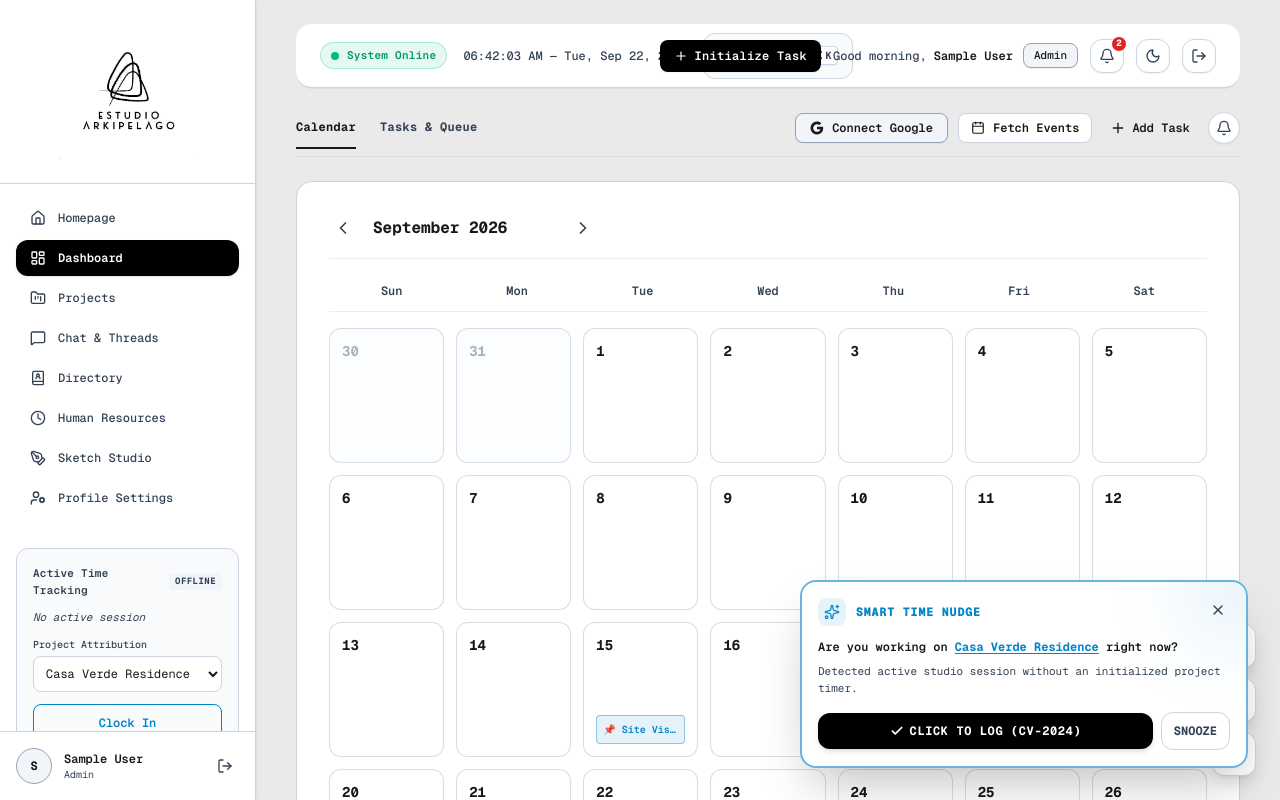
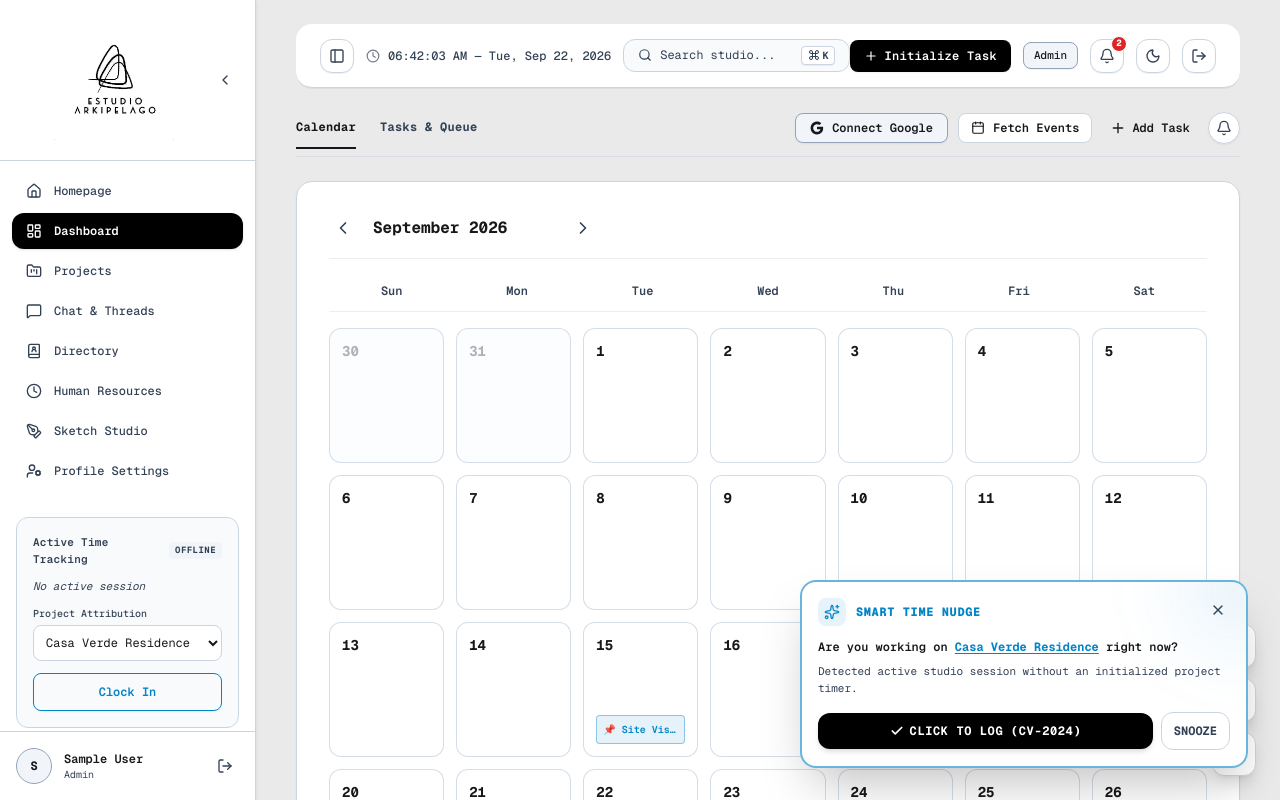
Before and after one commit to camown/estudio-arkipelago-v2, a Next.js app: page /calendar in a window 1280 px wide. Shown: the top 800 px of the page. Built offline with nearby package versions, Linux system fonts and the light colour scheme; sample sign-in values are in the browser's storage.

Commit message:
ui updates, collapsible sidebar, main logo

```diff
--- a/src/app/(studio)/layout.tsx
+++ b/src/app/(studio)/layout.tsx
@@ -6,9 +6,11 @@ import { Sidebar } from '@/components/layout/Sidebar';
 import { BottomNav } from '@/components/layout/BottomNav';
 import { TopBar } from '@/components/layout/TopBar';
 import { ThemeProvider } from '@/lib/themeContext';
+import { SidebarProvider, useSidebar } from '@/lib/sidebarContext';
 import { TimeTrackingNudge } from '@/components/common/TimeTrackingNudge';
 import { ErrorBoundary } from '@/components/common/ErrorBoundary';
 import { User } from '@/types';
+import { cn } from '@/lib/utils';
 
 function getInitialUser(): User | null {
   if (typeof window === 'undefined') return null;
@@ -25,8 +27,23 @@ export default function StudioLayout({
 }: {
   children: React.ReactNode;
 }) {
+  return (
+    <ThemeProvider>
+      <SidebarProvider>
+        <StudioLayoutContent>{children}</StudioLayoutContent>
+      </SidebarProvider>
+    </ThemeProvider>
+  );
+}
+
+function StudioLayoutContent({
+  children,
+}: {
+  children: React.ReactNode;
+}) {
   const router = useRouter();
   const [user] = useState<User | null>(getInitialUser);
+  const { isCollapsed } = useSidebar();
 
   useEffect(() => {
     if (!user) {
@@ -35,11 +52,15 @@ export default function StudioLayout({
   }, [user, router]);
 
   return (
-    <ThemeProvider>
     <ErrorBoundary>
       <div className="min-h-screen bg-bg-main text-text-main flex flex-col md:flex-row transition-colors">
         <Sidebar user={user} />
-          <main className="flex-1 ml-0 md:ml-64 pt-6 pb-24 md:pb-10 px-6 md:px-10 w-full max-w-none font-sans antialiased transition-colors relative">
+        <main
+          className={cn(
+            "flex-1 pt-6 pb-24 md:pb-10 px-4 sm:px-6 md:px-10 w-full max-w-none font-sans antialiased transition-all duration-300 ease-in-out relative",
+            isCollapsed ? "ml-0 md:ml-20" : "ml-0 md:ml-64"
+          )}
+        >
           <TopBar user={user} />
           <ErrorBoundary>{children}</ErrorBoundary>
           <TimeTrackingNudge />
@@ -48,6 +69,5 @@ export default function StudioLayout({
         <BottomNav />
       </div>
     </ErrorBoundary>
-    </ThemeProvider>
   );
 }
--- a/src/components/layout/Sidebar.tsx
+++ b/src/components/layout/Sidebar.tsx
@@ -6,8 +6,9 @@ import { usePathname, useRouter } from 'next/navigation';
 import { NAV_ITEMS, MOCK_PROJECTS } from '@/lib/constants';
 import { User } from '@/types';
 import { cn } from '@/lib/utils';
-import { LogOut } from 'lucide-react';
+import { LogOut, ChevronLeft, ChevronRight, Clock } from 'lucide-react';
 import { useClockIn } from '@/lib/hooks/useClockIn';
+import { useSidebar } from '@/lib/sidebarContext';
 import Logo from '@/components/ui/Logo';
 
 interface SidebarProps {
@@ -17,6 +18,7 @@ interface SidebarProps {
 export function Sidebar({ user }: SidebarProps) {
   const pathname = usePathname();
   const router = useRouter();
+  const { isCollapsed, toggleSidebar } = useSidebar();
 
   const {
     isClockedIn,
@@ -27,19 +29,12 @@ export function Sidebar({ user }: SidebarProps) {
     elapsedTime,
   } = useClockIn();
 
-  return (
-    <div className="hidden md:flex flex-col fixed left-0 top-0 w-64 h-screen border-r border-border-main bg-surface-main z-50 text-text-main font-mono shadow-sm">
-      <div className="flex-1 flex flex-col overflow-y-auto">
-        {/* Top Studio Brand Header - Centered */}
-        <div className="py-6 px-4 border-b border-border-main flex items-center justify-center text-center">
-          <Link href="/dashboard" className="flex items-center justify-center group w-full">
-            <Logo size={135} />
-          </Link>
-        </div>
+  const availableProjects = user?.role === 'contractor' && user?.assignedProjectCodes
+    ? MOCK_PROJECTS.filter((p) => user.assignedProjectCodes?.includes(p.code))
+    : MOCK_PROJECTS;
+  const defaultProjectId = availableProjects[0]?.id || '';
 
-        {/* Navigation Items */}
-        <nav className="p-4 space-y-1">
-          {NAV_ITEMS.filter((item) => {
+  const filteredNavItems = NAV_ITEMS.filter((item) => {
     if (!item.minRole) return true;
     const roleRank: Record<string, number> = {
       contractor: 1,
@@ -50,7 +45,51 @@ export function Sidebar({ user }: SidebarProps) {
     const userRank = roleRank[user?.role || 'junior_architect'] || 2;
     const requiredRank = roleRank[item.minRole] || 1;
     return userRank >= requiredRank;
-          }).map((item) => {
+  });
+
+  return (
+    <aside
+      className={cn(
+        'hidden md:flex flex-col fixed left-0 top-0 h-screen border-r border-border-main bg-surface-main z-50 text-text-main font-mono shadow-sm transition-all duration-300 ease-in-out',
+        isCollapsed ? 'w-20' : 'w-64'
+      )}
+    >
+      <div className="flex-1 flex flex-col overflow-y-auto overflow-x-hidden">
+        {/* Top Studio Brand Header with Collapse Toggle */}
+        {!isCollapsed ? (
+          <div className="py-5 px-4 border-b border-border-main flex items-center justify-between">
+            <Link href="/dashboard" className="flex items-center justify-center flex-1 group">
+              <Logo size={120} />
+            </Link>
+            <button
+              onClick={toggleSidebar}
+              className="p-1.5 rounded-lg text-muted-main hover:text-text-main hover:bg-surface-hover transition-colors cursor-pointer shrink-0"
+              title="Collapse Sidebar"
+              aria-label="Collapse Sidebar"
+            >
+              <ChevronLeft className="w-4 h-4" />
+            </button>
+          </div>
+        ) : (
+          <div className="py-4 px-2 border-b border-border-main flex flex-col items-center justify-center gap-3">
+            <Link href="/dashboard" className="flex items-center justify-center group" title="Estudio Arkipelago">
+              <Logo size={36} />
+            </Link>
+            <button
+              onClick={toggleSidebar}
+              className="p-1.5 rounded-lg text-muted-main hover:text-text-main hover:bg-surface-hover transition-colors cursor-pointer"
+              title="Expand Sidebar"
+              aria-label="Expand Sidebar"
+            >
+              <ChevronRight className="w-4 h-4" />
+            </button>
+          </div>
+        )}
+
+        {/* Navigation Items */}
+        {!isCollapsed ? (
+          <nav className="p-3 space-y-1">
+            {filteredNavItems.map((item) => {
               const Icon = item.icon;
               const isActive = pathname === item.href;
               return (
@@ -65,31 +104,54 @@ export function Sidebar({ user }: SidebarProps) {
                   )}
                 >
                   <Icon className="w-4 h-4 shrink-0" />
-                <span>{item.label}</span>
+                  <span className="truncate">{item.label}</span>
                 </Link>
               );
             })}
           </nav>
+        ) : (
+          <nav className="p-2 space-y-1.5 flex flex-col items-center">
+            {filteredNavItems.map((item) => {
+              const Icon = item.icon;
+              const isActive = pathname === item.href;
+              return (
+                <Link
+                  key={item.href}
+                  href={item.href}
+                  className={cn(
+                    'relative flex items-center justify-center w-11 h-11 rounded-xl text-xs font-medium transition-all group cursor-pointer',
+                    isActive
+                      ? 'bg-black text-white dark:bg-white dark:text-black font-semibold shadow-sm'
+                      : 'text-muted-main hover:text-text-main hover:bg-surface-hover'
+                  )}
+                  aria-label={item.label}
+                >
+                  <Icon className="w-4 h-4 shrink-0" />
+                  {/* Floating Tooltip */}
+                  <div className="absolute left-full ml-3 px-2.5 py-1 bg-surface-main border border-border-main text-text-main text-[11px] font-medium font-sans rounded-lg shadow-xl opacity-0 pointer-events-none group-hover:opacity-100 group-hover:pointer-events-auto transition-opacity z-50 whitespace-nowrap">
+                    {item.label}
+                  </div>
+                </Link>
+              );
+            })}
+          </nav>
+        )}
 
         {/* Active Work Tracking Widget */}
-        {(() => {
-          const availableProjects = user?.role === 'contractor' && user?.assignedProjectCodes
-            ? MOCK_PROJECTS.filter((p) => user.assignedProjectCodes?.includes(p.code))
-            : MOCK_PROJECTS;
-          const defaultProjectId = availableProjects[0]?.id || '';
-
-          return (
+        {!isCollapsed ? (
           <div className="p-4 mt-auto">
             <div className="border border-border-main rounded-xl p-4 bg-surface-hover/50 space-y-3">
               <div className="flex items-center justify-between">
                 <h2 className="text-[11px] text-muted-main font-semibold tracking-wide">
                   Active Time Tracking
                 </h2>
-                  <span className={cn(
-                    "text-[9px] font-bold px-1.5 py-0.5 rounded tracking-wider uppercase",
-                    isClockedIn ? "bg-accent-cyan/15 text-accent-cyan" : "bg-surface-hover text-muted-main"
-                  )}>
-                    {isClockedIn ? "CLOCKED IN" : "OFFLINE"}
+                <span
+                  className={cn(
+                    'text-[9px] font-bold px-1.5 py-0.5 rounded tracking-wider uppercase',
+                    isClockedIn ? 'bg-accent-cyan/15 text-accent-cyan' : 'bg-surface-hover text-muted-main'
+                  )}
+                >
+                  {isClockedIn ? 'CLOCKED IN' : 'OFFLINE'}
                 </span>
               </div>
 
@@ -127,7 +189,7 @@ export function Sidebar({ user }: SidebarProps) {
               <button
                 onClick={isClockedIn ? () => clockOut() : () => clockIn(selectedProjectId || defaultProjectId)}
                 className={cn(
-                    'w-full py-2.5 border font-semibold text-xs rounded-lg transition-all shadow-xs',
+                  'w-full py-2.5 border font-semibold text-xs rounded-lg transition-all shadow-xs cursor-pointer',
                   isClockedIn
                     ? 'border-accent-red text-accent-red hover:bg-accent-red hover:text-white'
                     : 'border-accent-cyan text-accent-cyan hover:bg-accent-cyan hover:text-black'
@@ -137,11 +199,43 @@ export function Sidebar({ user }: SidebarProps) {
               </button>
             </div>
           </div>
-          );
-        })()}
+        ) : (
+          <div className="p-2 border-t border-border-main flex flex-col items-center mt-auto">
+            <div className="group relative">
+              <button
+                onClick={isClockedIn ? () => clockOut() : () => clockIn(defaultProjectId)}
+                className={cn(
+                  'w-11 h-11 rounded-xl flex items-center justify-center border transition-all cursor-pointer shadow-xs',
+                  isClockedIn
+                    ? 'border-accent-red text-accent-red bg-accent-red/10 hover:bg-accent-red hover:text-white'
+                    : 'border-accent-cyan text-accent-cyan bg-accent-cyan/10 hover:bg-accent-cyan hover:text-black'
+                )}
+                aria-label={isClockedIn ? 'Clock Out' : 'Clock In'}
+              >
+                <Clock className={cn('w-4 h-4', isClockedIn && 'animate-pulse')} />
+              </button>
+              {/* Floating Tooltip */}
+              <div className="absolute left-full ml-3 bottom-0 px-3 py-2 bg-surface-main border border-border-main text-text-main text-xs font-sans rounded-xl shadow-2xl opacity-0 pointer-events-none group-hover:opacity-100 group-hover:pointer-events-auto transition-opacity z-50 whitespace-nowrap">
+                <div className="font-semibold text-text-main flex items-center gap-1.5">
+                  <span className={cn('w-2 h-2 rounded-full', isClockedIn ? 'bg-accent-cyan animate-pulse' : 'bg-muted-main')} />
+                  <span>{isClockedIn ? 'Active Work Session' : 'Time Tracking Offline'}</span>
+                </div>
+                {isClockedIn && (
+                  <div className="text-accent-cyan font-mono text-xs font-bold mt-1">
+                    {elapsedTime}
+                  </div>
+                )}
+                <div className="text-[10px] text-muted-main mt-1 font-mono">
+                  Click to {isClockedIn ? 'Clock Out' : 'Clock In'}
+                </div>
+              </div>
+            </div>
+          </div>
+        )}
       </div>
 
       {/* User Footer Profile */}
+      {!isCollapsed ? (
         <div className="border-t border-border-main p-4 bg-surface-main flex items-center justify-between relative z-20">
           <div className="flex items-center space-x-3 overflow-hidden">
             <div className="w-9 h-9 shrink-0 rounded-full border border-border-strong flex items-center justify-center font-bold text-xs bg-surface-hover text-text-main">
@@ -159,12 +253,39 @@ export function Sidebar({ user }: SidebarProps) {
               localStorage.removeItem('arkipelago_user');
               router.push('/login');
             }}
-          className="text-muted-main hover:text-accent-red transition-colors p-1.5 rounded-lg hover:bg-surface-hover"
+            className="text-muted-main hover:text-accent-red transition-colors p-1.5 rounded-lg hover:bg-surface-hover cursor-pointer"
             title="Sign Out"
+            aria-label="Sign Out"
           >
             <LogOut className="w-4 h-4" />
           </button>
         </div>
+      ) : (
+        <div className="border-t border-border-main p-2 bg-surface-main flex flex-col items-center gap-2 relative z-20">
+          <div className="group relative">
+            <div className="w-10 h-10 rounded-full border border-border-strong flex items-center justify-center font-bold text-xs bg-surface-hover text-text-main cursor-default">
+              {user?.name?.charAt(0) || 'U'}
             </div>
+            {/* Floating Tooltip */}
+            <div className="absolute left-full ml-3 bottom-0 px-3 py-1.5 bg-surface-main border border-border-main text-text-main text-xs font-sans rounded-xl shadow-xl opacity-0 pointer-events-none group-hover:opacity-100 group-hover:pointer-events-auto transition-opacity z-50 whitespace-nowrap">
+              <div className="font-semibold">{user?.name || 'Architect'}</div>
+              <div className="text-[10px] text-muted-main capitalize">{user?.role?.replace('_', ' ') || 'Junior Architect'}</div>
+            </div>
+          </div>
+
+          <button
+            onClick={() => {
+              localStorage.removeItem('arkipelago_user');
+              router.push('/login');
+            }}
+            className="p-2 text-muted-main hover:text-accent-red transition-colors rounded-lg hover:bg-surface-hover cursor-pointer"
+            title="Sign Out"
+            aria-label="Sign Out"
+          >
+            <LogOut className="w-4 h-4" />
+          </button>
+        </div>
+      )}
+    </aside>
   );
 }
--- a/src/components/layout/TopBar.tsx
+++ b/src/components/layout/TopBar.tsx
@@ -10,8 +10,9 @@ import Logo from '@/components/ui/Logo';
 import { TaskInitializationModal } from '@/components/dashboard/TaskInitializationModal';
 import {
   Sun, Moon, LogOut, Bell, MessageSquare, Clock, Search,
-  FolderKanban, BookUser, PenTool, LayoutDashboard, X, ArrowRight, Command, Plus
+  FolderKanban, BookUser, PenTool, LayoutDashboard, X, ArrowRight, Command, Plus, PanelLeft
 } from 'lucide-react';
+import { useSidebar } from '@/lib/sidebarContext';
 import { MOCK_PROJECTS } from '@/lib/constants';
 import { cn } from '@/lib/utils';
 
@@ -34,11 +35,12 @@ export function TopBar({ user, onInitializeTask }: TopBarProps) {
   const router = useRouter();
   const { addTask } = useTasks();
   const [isTaskModalOpen, setIsTaskModalOpen] = useState(false);
-  const [currentDate, setCurrentDate] = useState<Date | null>(null);
+  const [currentDate, setCurrentDate] = useState<Date | null>(() => (typeof window !== 'undefined' ? new Date() : null));
   const { themeMode, toggleThemeMode } = useTheme();
   const [isNotifOpen, setIsNotifOpen] = useState(false);
   const [isSearchOpen, setIsSearchOpen] = useState(false);
   const [searchQuery, setSearchQuery] = useState('');
+  const { isCollapsed: isSidebarCollapsed, toggleSidebar } = useSidebar();
 
   const [notifications, setNotifications] = useState<NotificationItem[]>([
     {
@@ -96,7 +98,6 @@ export function TopBar({ user, onInitializeTask }: TopBarProps) {
   }, []);
 
   useEffect(() => {
-    setCurrentDate(new Date());
     const interval = setInterval(() => setCurrentDate(new Date()), 1000);
     return () => clearInterval(interval);
   }, []);
@@ -130,13 +131,6 @@ export function TopBar({ user, onInitializeTask }: TopBarProps) {
     const year = date.getFullYear();
 
     return `${timeStr} — ${dayName}, ${monthName} ${dayNum}, ${year}`;
-  };
-
-  const getGreeting = () => {
-    const hour = new Date().getHours();
-    if (hour < 12) return 'Good morning';
-    if (hour < 18) return 'Good afternoon';
-    return 'Good evening';
   };
 
   // Search Results aggregation
@@ -217,8 +211,18 @@ export function TopBar({ user, onInitializeTask }: TopBarProps) {
   return (
     <>
       <header className="w-full h-16 bg-surface-main border-b border-border-main flex items-center justify-between px-3 sm:px-6 text-text-main font-mono shrink-0 mb-6 rounded-2xl shadow-2xs relative z-40">
-        {/* Left side: Studio Logo (mobile), System Online status, Timestamp, and Search */}
-        <div className="flex items-center gap-3 sm:gap-4 flex-1 min-w-0 max-w-2xl">
+        {/* Left side: Sidebar Toggle (Desktop), Studio Logo (mobile), Timestamp, and Search */}
+        <div className="flex items-center gap-2.5 sm:gap-3 flex-1 min-w-0 max-w-2xl">
+          {/* Desktop Sidebar Toggle Button */}
+          <button
+            onClick={toggleSidebar}
+            className="hidden md:flex items-center justify-center p-2 rounded-xl border border-border-main bg-surface-main hover:bg-surface-hover text-muted-main hover:text-text-main transition-colors cursor-pointer shrink-0 shadow-2xs"
+            title={isSidebarCollapsed ? "Expand Sidebar" : "Collapse Sidebar"}
+            aria-label="Toggle Sidebar"
+          >
+            <PanelLeft className="w-4 h-4" />
+          </button>
+
           {/* Studio Brand & Logo (Mobile only, desktop uses centered sidebar logo) */}
           <Link href="/dashboard" className="flex md:hidden items-center gap-2.5 shrink-0 group">
             <Logo size={28} />
@@ -227,24 +231,16 @@ export function TopBar({ user, onInitializeTask }: TopBarProps) {
             </span>
           </Link>
 
-          {/* System Online Status Indicator */}
-          <div className="flex items-center gap-2 px-2.5 py-1 rounded-full bg-emerald-500/10 border border-emerald-500/25 text-[11px] font-mono text-emerald-600 dark:text-emerald-400 font-semibold tracking-wide shrink-0">
-            <span className="relative flex h-2 w-2">
-              <span className="animate-ping absolute inline-flex h-full w-full rounded-full bg-emerald-400 opacity-75"></span>
-              <span className="relative inline-flex rounded-full h-2 w-2 bg-emerald-500"></span>
-            </span>
-            <span className="hidden sm:inline">System Online</span>
-          </div>
-
           {/* Desktop live timestamp */}
-          <div className="hidden lg:block text-xs font-medium text-muted-main tracking-normal shrink-0">
-            {currentDate ? formatFullTimestamp(currentDate) : '--:--:--'}
+          <div className="hidden lg:flex items-center gap-2 text-xs font-medium text-muted-main tracking-normal shrink-0">
+            <Clock className="w-3.5 h-3.5 text-muted-main/70" />
+            <span>{currentDate ? formatFullTimestamp(currentDate) : '--:--:--'}</span>
           </div>
 
           {/* Persistent Global Search Bar Input Trigger */}
           <button
             onClick={() => setIsSearchOpen(true)}
-            className="hidden md:flex items-center justify-between w-full max-w-xs px-3.5 py-1.5 rounded-xl border border-border-main bg-surface-hover/50 hover:bg-surface-hover hover:border-border-strong text-muted-main hover:text-text-main transition-all text-xs"
+            className="hidden md:flex items-center justify-between w-full max-w-xs px-3.5 py-1.5 rounded-xl border border-border-main bg-surface-hover/50 hover:bg-surface-hover hover:border-border-strong text-muted-main hover:text-text-main transition-all text-xs cursor-pointer"
             title="Global Search (Cmd/Ctrl + K)"
           >
             <div className="flex items-center gap-2">
@@ -257,7 +253,7 @@ export function TopBar({ user, onInitializeTask }: TopBarProps) {
           </button>
         </div>
 
-        {/* Right side: Initialize Task CTA, Greeting, Role Badge, Notifications, Theme Switcher, Sign Out */}
+        {/* Right side: Initialize Task CTA, Role Badge, Notifications, Theme Switcher, Sign Out */}
         <div className="flex items-center space-x-2 sm:space-x-3 shrink-0">
           {/* Initialize Task Primary Action Button */}
           <button
@@ -273,16 +269,14 @@ export function TopBar({ user, onInitializeTask }: TopBarProps) {
           {/* Mobile search button */}
           <button
             onClick={() => setIsSearchOpen(true)}
-            className="md:hidden p-2 rounded-xl border border-border-main bg-surface-main hover:bg-surface-hover text-muted-main"
+            className="md:hidden p-2 rounded-xl border border-border-main bg-surface-main hover:bg-surface-hover text-muted-main cursor-pointer"
             title="Search"
           >
             <Search className="w-4 h-4" />
           </button>
 
-          <div className="hidden lg:flex items-center gap-2.5 text-xs">
-            <span className="text-muted-main font-medium">
-              {getGreeting()}, <strong className="text-text-main font-semibold">{user?.name || 'Testing3'}</strong>
-            </span>
+          {/* User Role Badge */}
+          <div className="hidden lg:flex items-center">
             <span className="bg-surface-hover border border-border-strong px-2.5 py-1 text-[11px] capitalize font-medium text-text-main rounded-lg shadow-2xs">
               {user?.role ? user.role.replace('_', ' ') : 'Junior Architect'}
             </span>
--- /dev/null
+++ b/src/lib/sidebarContext.tsx
@@ -0,0 +1,72 @@
+'use client';
+
+import React, { createContext, useContext, useState } from 'react';
+
+interface SidebarContextType {
+  isCollapsed: boolean;
+  toggleSidebar: () => void;
+  setIsCollapsed: (collapsed: boolean) => void;
+}
+
+const defaultSidebarContext: SidebarContextType = {
+  isCollapsed: false,
+  toggleSidebar: () => {},
+  setIsCollapsed: () => {},
+};
+
+const SidebarContext = createContext<SidebarContextType>(defaultSidebarContext);
+
+export function SidebarProvider({ children }: { children: React.ReactNode }) {
+  const [isCollapsed, setIsCollapsed] = useState<boolean>(() => {
+    if (typeof window !== 'undefined') {
+      try {
+        const saved = localStorage.getItem('arkipelago_sidebar_collapsed');
+        return saved === 'true';
+      } catch {
+        return false;
+      }
+    }
+    return false;
+  });
+
+  const toggleSidebar = () => {
+    setIsCollapsed((prev) => {
+      const next = !prev;
+      try {
+        localStorage.setItem('arkipelago_sidebar_collapsed', String(next));
+      } catch {
+        // Ignore localStorage error
+      }
+      return next;
+    });
+  };
+
+  const handleSetCollapsed = (collapsed: boolean) => {
+    setIsCollapsed(collapsed);
+    try {
+      localStorage.setItem('arkipelago_sidebar_collapsed', String(collapsed));
+    } catch {
+      // Ignore localStorage error
+    }
+  };
+
+  return (
+    <SidebarContext.Provider
+      value={{
+        isCollapsed,
+        toggleSidebar,
+        setIsCollapsed: handleSetCollapsed,
+      }}
+    >
+      {children}
+    </SidebarContext.Provider>
+  );
+}
+
+export function useSidebar() {
+  const context = useContext(SidebarContext);
+  if (!context) {
+    throw new Error('useSidebar must be used within a SidebarProvider');
+  }
+  return context;
+}
```
Also changed, not shown: src/app/(studio)/dashboard/page.tsx (+39 -16 lines). Lines whose indentation alone changed are shown as unchanged.
